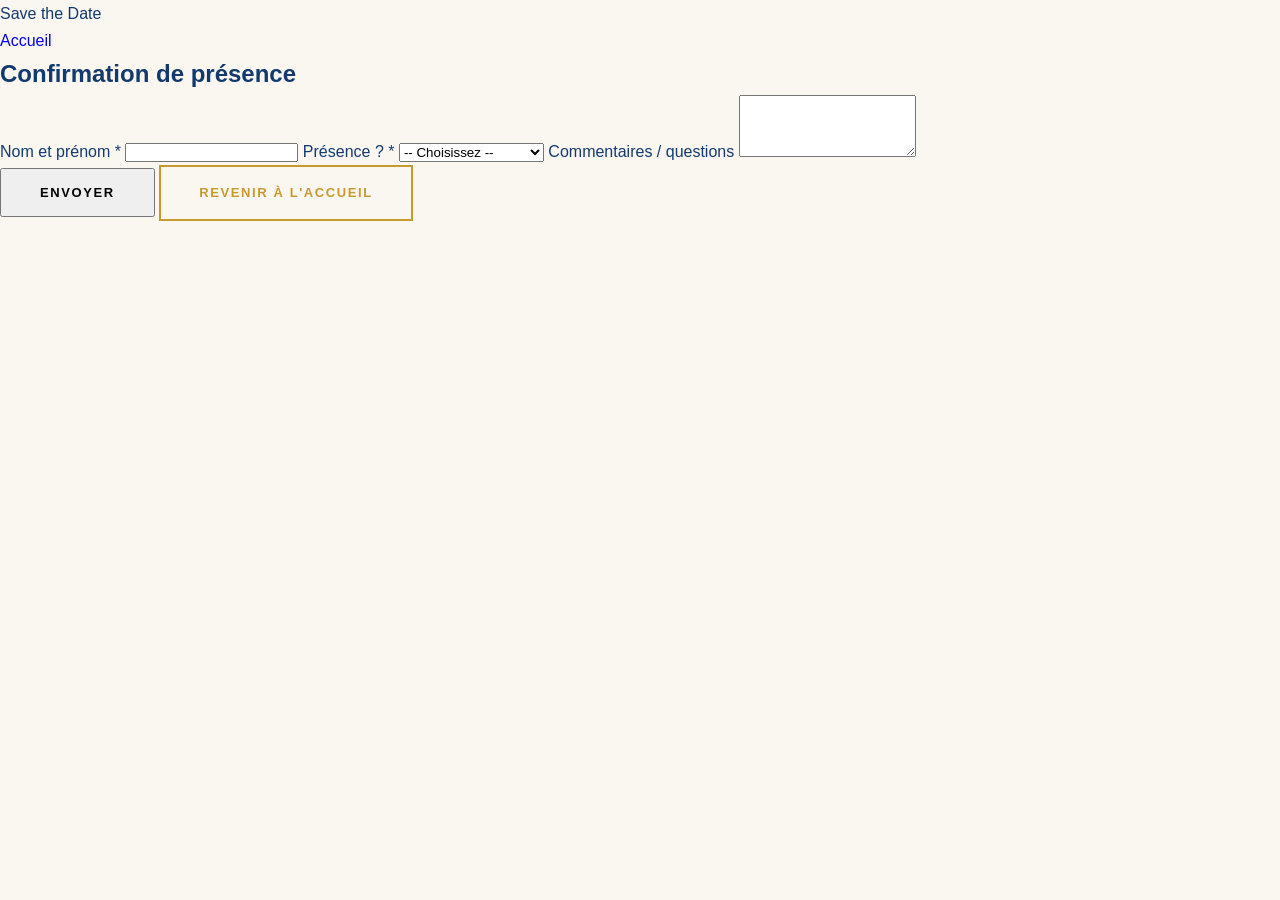
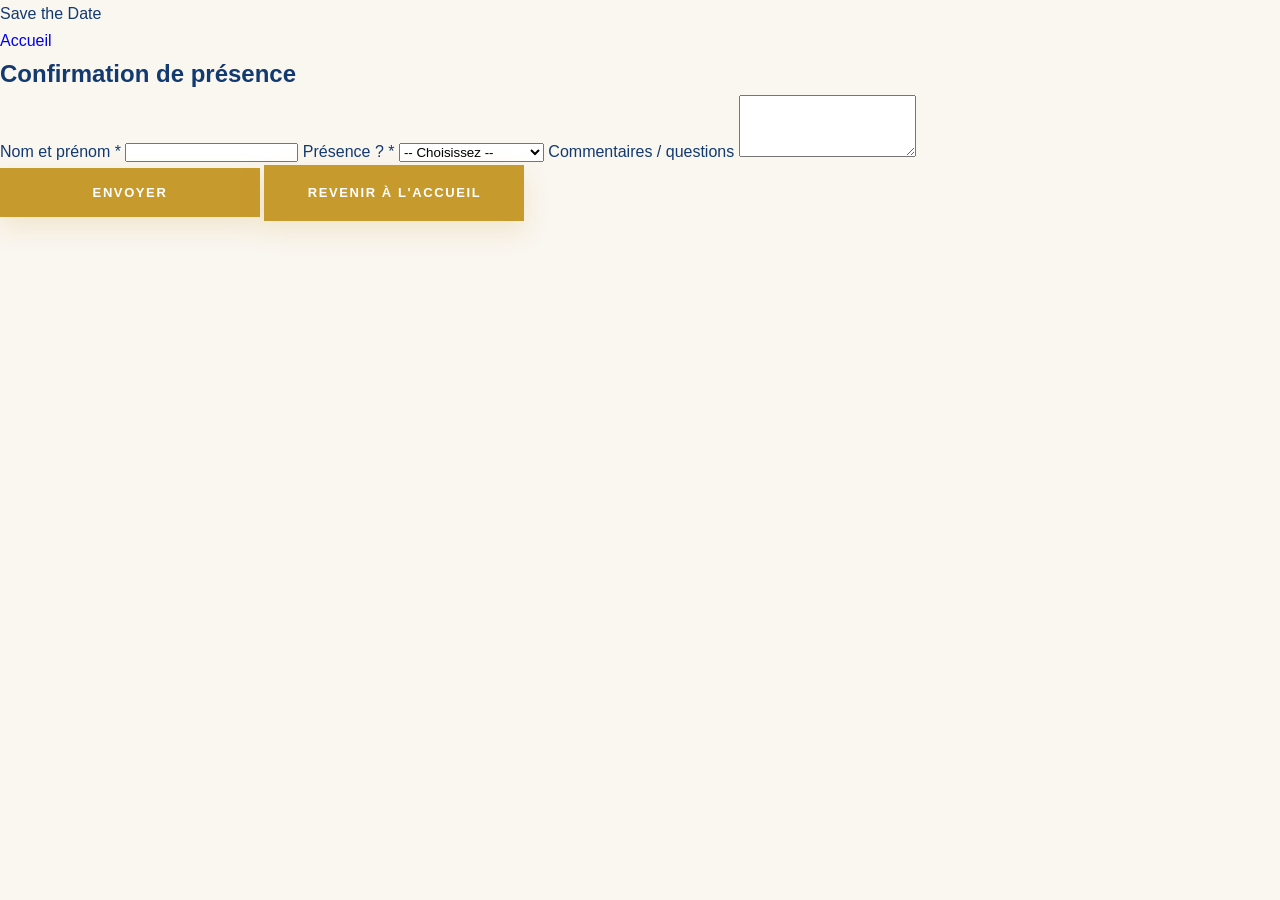

Update style.css

--- a/style.css
+++ b/style.css
@@ -1,15 +1,26 @@
 @import url("https://fonts.googleapis.com/css2?family=Playfair+Display:wght@400;500;600&family=Montserrat:wght@300;400;500;600;700&display=swap");
 
+/* ==========================================================
+   01. VARIABLES GLOBALES
+   Ici tu peux modifier les couleurs principales du site.
+========================================================== */
+
 :root {
   --bleu: #123a6f;
   --beige: #faf6f0;
   --blanc: #ffffff;
   --or: #c79a2e;
   --rose: #e94f7a;
+  --vert: #4e7a57;
   --gris: #5f6670;
   --ligne: #e5ded4;
   --ombre: rgba(0, 0, 0, 0.28);
 }
+
+/* ==========================================================
+   02. RESET + BASE
+   Base générale du site.
+========================================================== */
 
 * {
   margin: 0;
@@ -41,7 +52,19 @@ a {
   display: none !important;
 }
 
-/* HEADER */
+/* Décalage au clic sur les liens du menu sticky */
+#accueil,
+#weekend,
+#domaine,
+#details,
+#cagnotte {
+  scroll-margin-top: 150px;
+}
+
+/* ==========================================================
+   03. HEADER + MENU
+   Logo, menu desktop et menu mobile.
+========================================================== */
 
 .site-header {
   position: sticky;
@@ -123,7 +146,10 @@ a {
   display: none;
 }
 
-/* HERO */
+/* ==========================================================
+   04. HERO DESKTOP
+   Photo à gauche, texte à droite, fond flouté.
+========================================================== */
 
 .hero-carousel {
   position: relative;
@@ -265,6 +291,11 @@ a {
   text-transform: uppercase;
 }
 
+/* ==========================================================
+   05. CAROUSEL
+   Flèches et points du carousel.
+========================================================== */
+
 .carousel-btn {
   position: absolute;
   z-index: 5;
@@ -315,7 +346,9 @@ a {
   background: var(--or);
 }
 
-/* INTRO */
+/* ==========================================================
+   06. INTRO + COMPTE À REBOURS
+========================================================== */
 
 .intro {
   background: var(--blanc);
@@ -368,44 +401,39 @@ a {
   font-weight: 700;
 }
 
-/* BUTTONS */
+/* ==========================================================
+   07. BOUTONS PRINCIPAUX
+   Les 3 boutons du site utilisent le même style.
+========================================================== */
 
 .btn {
   display: inline-flex;
   align-items: center;
   justify-content: center;
+  min-width: 260px;
   padding: 15px 38px;
+  background: var(--or);
+  color: white;
+  border: 2px solid var(--or);
   font-size: 13px;
   font-weight: 700;
   text-transform: uppercase;
   letter-spacing: 1.6px;
   cursor: pointer;
   transition: 0.3s ease;
+  box-shadow: 0 10px 26px rgba(199, 154, 46, 0.18);
 }
 
-.btn.primary {
-  background: var(--or);
-  color: white;
-  border: 2px solid var(--or);
-}
-
-.btn.primary:hover {
+.btn:hover {
   background: transparent;
   color: var(--or);
+  transform: translateY(-2px);
+  box-shadow: 0 14px 32px rgba(199, 154, 46, 0.25);
 }
 
-.btn.secondary {
-  background: transparent;
-  color: var(--or);
-  border: 2px solid var(--or);
-}
-
-.btn.secondary:hover {
-  background: var(--or);
-  color: white;
-}
-
-/* SECTIONS */
+/* ==========================================================
+   08. TITRES DE SECTION
+========================================================== */
 
 .section-heading {
   text-align: center;
@@ -436,7 +464,10 @@ a {
   margin: 24px auto 0;
 }
 
-/* WEEK-END */
+/* ==========================================================
+   09. SECTION LE WEEK-END
+   Zone future pour les icônes "fait main".
+========================================================== */
 
 .weekend {
   background: var(--beige);
@@ -463,7 +494,7 @@ a {
 }
 
 .weekend-card .day {
-  color: #4e7a57;
+  color: var(--vert);
   font-size: 13px;
   font-weight: 700;
   letter-spacing: 1.8px;
@@ -488,7 +519,9 @@ a {
   font-size: 15px;
 }
 
-/* DOMAINE */
+/* ==========================================================
+   10. SECTION LE DOMAINE
+========================================================== */
 
 .domaine {
   background: var(--blanc);
@@ -524,7 +557,9 @@ a {
   margin-bottom: 35px;
 }
 
-/* DETAILS */
+/* ==========================================================
+   11. INFORMATIONS PRATIQUES
+========================================================== */
 
 .details {
   background: var(--beige);
@@ -558,7 +593,9 @@ a {
   margin-bottom: 8px;
 }
 
-/* CAGNOTTE */
+/* ==========================================================
+   12. CAGNOTTE
+========================================================== */
 
 .gift {
   background: var(--blanc);
@@ -576,7 +613,9 @@ a {
   margin: 0 auto 34px;
 }
 
-/* FOOTER */
+/* ==========================================================
+   13. FOOTER
+========================================================== */
 
 footer {
   background: var(--bleu);
@@ -613,7 +652,9 @@ footer {
   margin-top: 8px;
 }
 
-/* RSVP */
+/* ==========================================================
+   14. PAGE RSVP
+========================================================== */
 
 .rsvp-form {
   max-width: 760px;
@@ -647,7 +688,9 @@ footer {
   margin-right: 10px;
 }
 
-/* TABLETTE */
+/* ==========================================================
+   15. TABLETTE
+========================================================== */
 
 @media (max-width: 1050px) {
   .header-inner {
@@ -676,9 +719,20 @@ footer {
   }
 }
 
-/* MOBILE */
+/* ==========================================================
+   16. MOBILE
+   Hero mobile, menu burger, sections en une colonne.
+========================================================== */
 
 @media (max-width: 850px) {
+  #accueil,
+  #weekend,
+  #domaine,
+  #details,
+  #cagnotte {
+    scroll-margin-top: 140px;
+  }
+
   .header-inner {
     flex-wrap: wrap;
     padding: 16px 24px;
@@ -876,33 +930,9 @@ footer {
   }
 }
 
-/* ANIMATION FLÈCHES MOBILE */
-
-@keyframes hintLeft {
-  0% {
-    transform: translateY(-50%) translateX(0);
-  }
-  50% {
-    transform: translateY(-50%) translateX(-6px);
-  }
-  100% {
-    transform: translateY(-50%) translateX(0);
-  }
-}
-
-@keyframes hintRight {
-  0% {
-    transform: translateY(-50%) translateX(0);
-  }
-  50% {
-    transform: translateY(-50%) translateX(6px);
-  }
-  100% {
-    transform: translateY(-50%) translateX(0);
-  }
-}
-
-/* PETITS MOBILES */
+/* ==========================================================
+   17. PETITS MOBILES
+========================================================== */
 
 @media (max-width: 520px) {
   .brand-circle {
@@ -976,5 +1006,34 @@ footer {
   .btn {
     width: 100%;
     max-width: 330px;
+    min-width: 0;
+  }
+}
+
+/* ==========================================================
+   18. ANIMATIONS
+========================================================== */
+
+@keyframes hintLeft {
+  0% {
+    transform: translateY(-50%) translateX(0);
+  }
+  50% {
+    transform: translateY(-50%) translateX(-6px);
+  }
+  100% {
+    transform: translateY(-50%) translateX(0);
+  }
+}
+
+@keyframes hintRight {
+  0% {
+    transform: translateY(-50%) translateX(0);
+  }
+  50% {
+    transform: translateY(-50%) translateX(6px);
+  }
+  100% {
+    transform: translateY(-50%) translateX(0);
   }
 }
